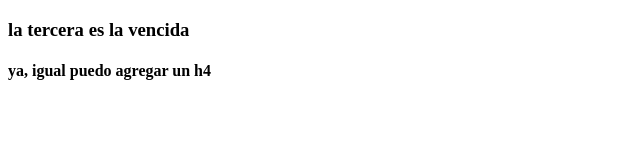
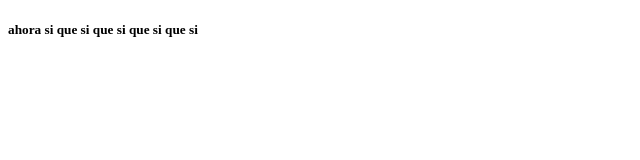
Before and after one commit to jaimejotar/git_workshop, a plain HTML site: page index.html in a window 1280 px wide. Shown: the whole page, without its empty margins (0-640 px from the left). Drawn offline with Linux system fonts and the light colour scheme.

Commit message:
se agrega h5 al index por solicitud de cliente

```diff
--- a/index.html
+++ b/index.html
@@ -6,7 +6,6 @@
     <title>Document</title>
 </head>
 <body>
-    <h3>la tercera es la vencida</h3>
-    <h4>ya, igual puedo agregar un h4</h4>
+    <h5>ahora si que si que si que si que si</h5>
 </body>
 </html>
```
